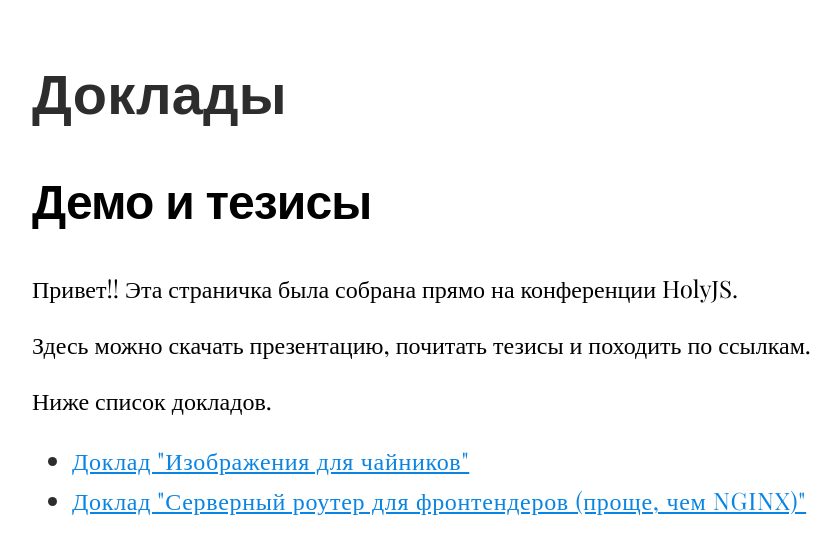
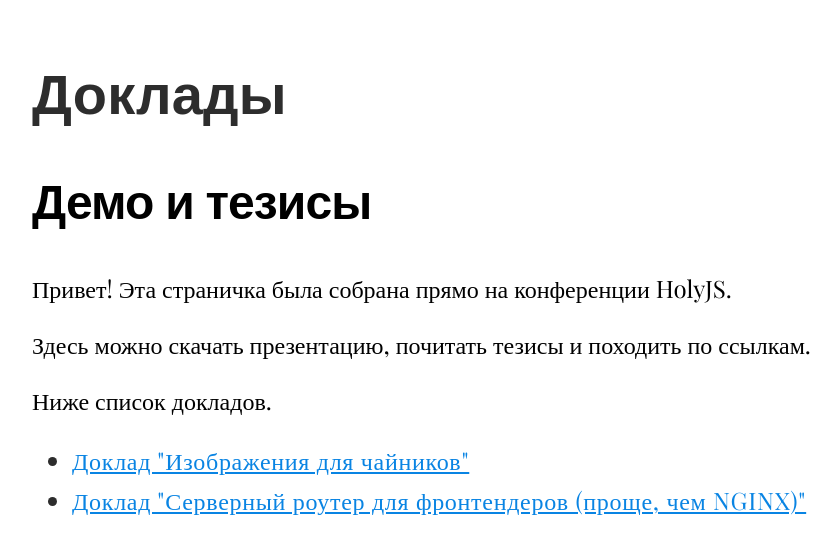
Before and after one commit to yepstepz/conf, a plain HTML site: page index.html in a window 1280 px wide. Shown: the whole page, without its empty margins (128-968 px from the left). Drawn offline with nearby package versions, Linux system fonts and the light colour scheme.

Commit message:
feat(index): change text

```diff
--- a/index.html
+++ b/index.html
@@ -12,7 +12,7 @@
 <div class="wrapper">
   <h1 class="headline">Доклады</h1>
   <h2 class="headline--second">Демо и тезисы</h2>
-  <p>Привет!! Эта страничка была собрана прямо на конференции HolyJS.</p>
+  <p>Привет! Эта страничка была собрана прямо на конференции HolyJS.</p>
   <p>Здесь можно скачать презентацию, почитать тезисы и походить по ссылкам.</p>
   <p>Ниже список докладов.</p>
   <ul class="list">
```
Also changed, not shown: 1 other file.
